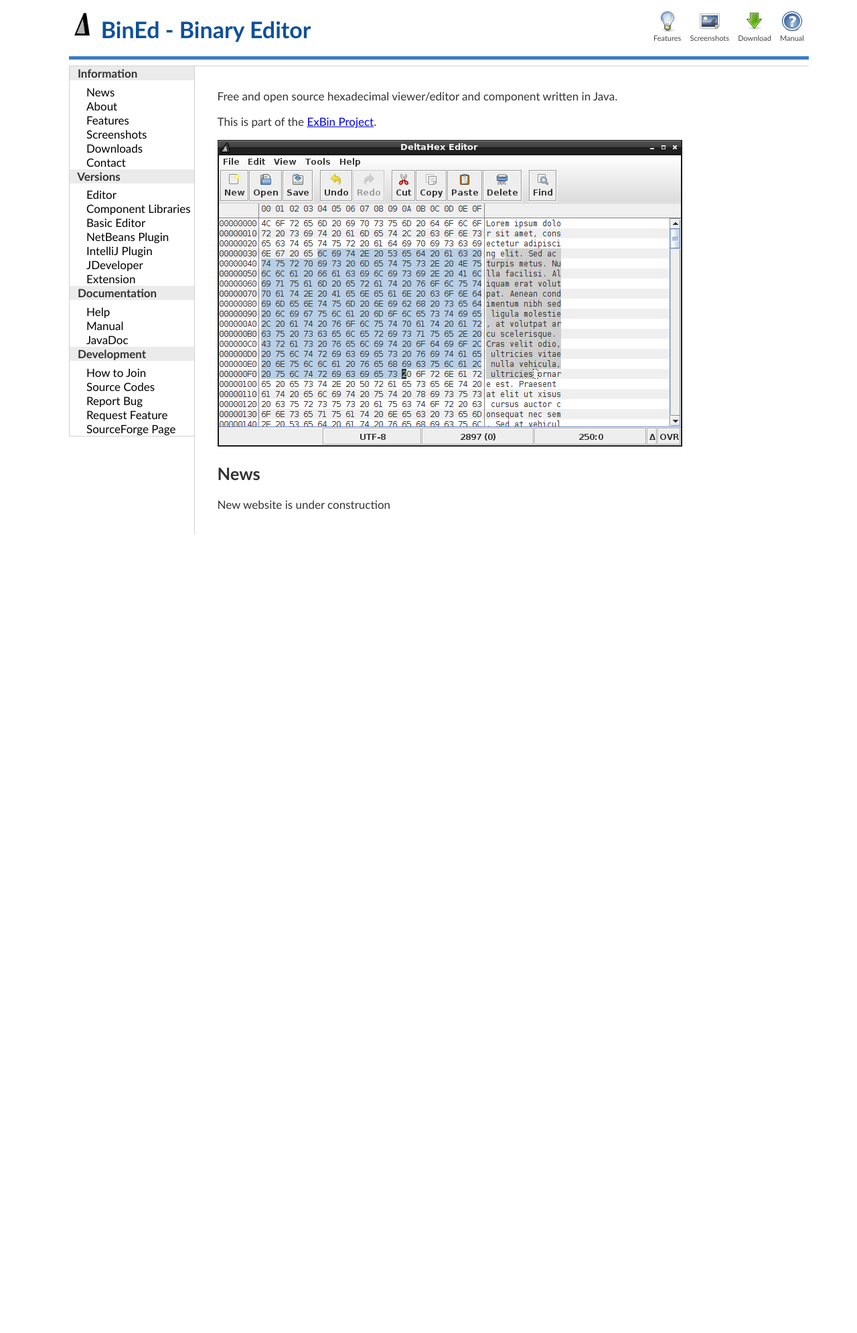
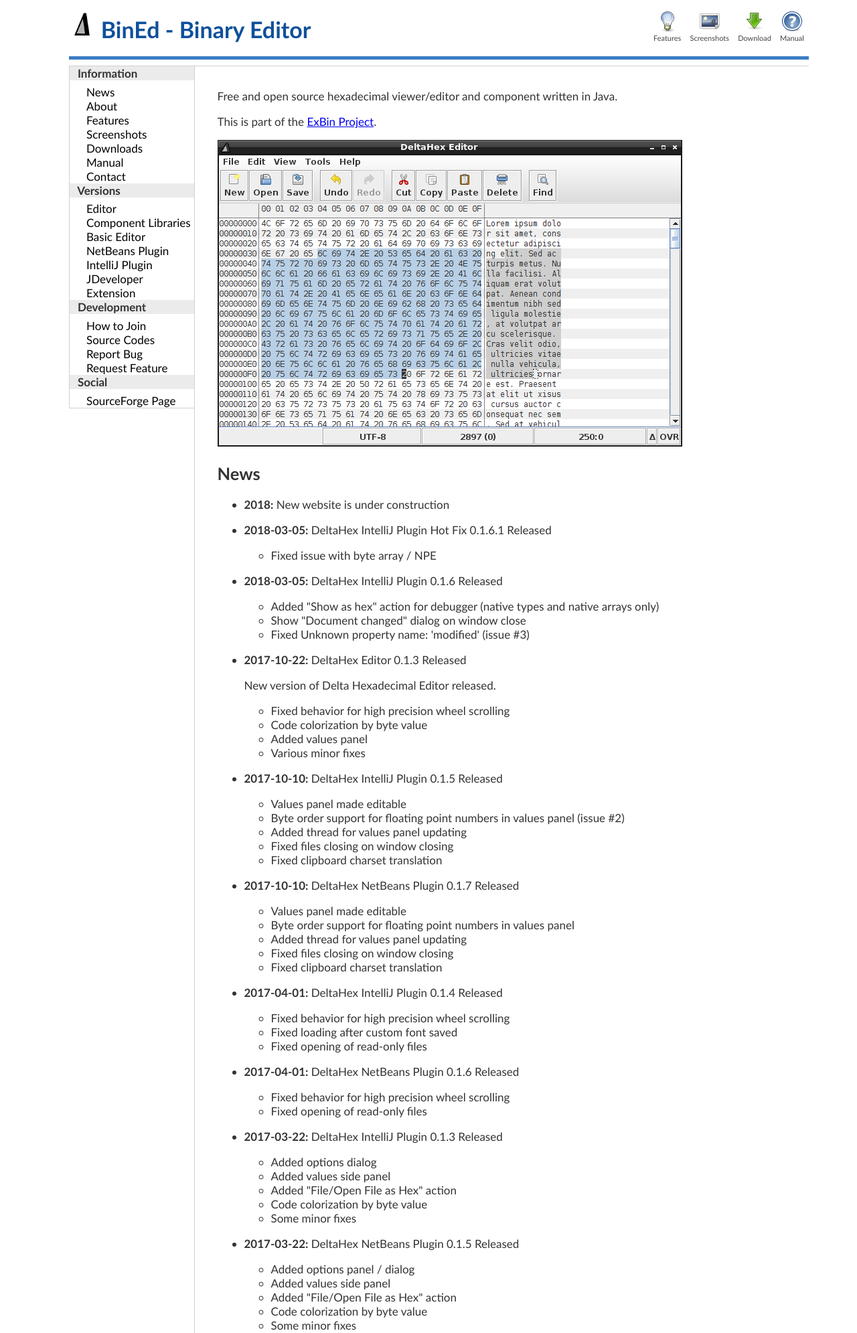
Before and after one commit to exbin/bined-web, a PHP site: page / in a window 1280 px wide. Shown: the top 1991 px of the page at 67% size. Before the commit the page ends 798 px from the top, so only its background shows below. Run offline with PHP 8.4, Linux system fonts and the light colour scheme; data that the repository does not hold is empty.

Commit message:
Filled news items

```diff
--- a/editor/index.php
+++ b/editor/index.php
@@ -1,5 +1,6 @@
-<?php global $prefix;
+<?php global $prefix, $submenu_editor;
 $prefix = '..';
+$submenu_editor = '<ul><li><a href="?help">Help</a></li></ul>';
 include('../header.php');
 $query = getenv('QUERY_STRING');
 if (empty($query)) {
--- a/header.php
+++ b/header.php
@@ -30,24 +30,18 @@ if (!empty($prefix)) {
   <li><a href="<?php echo $rootPrefix; ?>?features">Features</a></li>
   <li><a href="<?php echo $rootPrefix; ?>?screenshots">Screenshots</a></li>
   <li><a href="<?php echo $rootPrefix; ?>?downloads">Downloads</a></li>
+  <li><a href="<?php echo $rootPrefix; ?>?manual">Manual</a></li>
   <li><a href="<?php echo $rootPrefix; ?>?contact">Contact</a></li>
 </ul>
 
 <h4>&nbsp;&nbsp;&nbsp;Versions</h4>
 <ul>
-  <li><a href="<?php echo $parentPrefix; ?>editor">Editor</a></li>
-  <li><a href="<?php echo $parentPrefix; ?>library">Component Libraries</a></li>
-  <li><a href="<?php echo $parentPrefix; ?>basic-editor">Basic Editor</a></li>
-  <li><a href="<?php echo $parentPrefix; ?>netbeans-plugin">NetBeans Plugin</a></li>
-  <li><a href="<?php echo $parentPrefix; ?>intellij-plugin">IntelliJ Plugin</a></li>
-  <li><a href="<?php echo $parentPrefix; ?>jdeveloper-extension">JDeveloper Extension</a></li>
-</ul>
-
-<h4>&nbsp;&nbsp;&nbsp;Documentation</h4>
-<ul>
-  <li><a href="<?php echo $rootPrefix; ?>?help">Help</a></li>
-  <li><a href="<?php echo $rootPrefix; ?>?manual">Manual</a></li>
-  <li><a href="<?php echo $parentPrefix; ?>javadoc">JavaDoc</a></li>
+  <li><a href="<?php echo $parentPrefix; ?>editor">Editor</a><?php echo $submenu_editor; ?></li>
+  <li><a href="<?php echo $parentPrefix; ?>library">Component Libraries</a><?php echo $submenu_library; ?></li>
+  <li><a href="<?php echo $parentPrefix; ?>basic-editor">Basic Editor</a><?php echo $submenu_basiceditor; ?></li>
+  <li><a href="<?php echo $parentPrefix; ?>netbeans-plugin">NetBeans Plugin</a><?php echo $submenu_netbeansplugin; ?></li>
+  <li><a href="<?php echo $parentPrefix; ?>intellij-plugin">IntelliJ Plugin</a><?php echo $submenu_intellijplugin; ?></li>
+  <li><a href="<?php echo $parentPrefix; ?>jdeveloper-extension">JDeveloper Extension</a><?php echo $submenu_jdeveloperextension; ?></li>
 </ul>
 
 <h4>&nbsp;&nbsp;&nbsp;Development</h4>
@@ -56,6 +50,10 @@ if (!empty($prefix)) {
   <li><a href="?source-codes">Source Codes</a></li>
   <li><a href="?report-bug">Report Bug</a></li>
   <li><a href="?request-feature">Request Feature</a></li>
+</ul>
+
+<h4>&nbsp;&nbsp;&nbsp;Social</h4>
+<ul>
   <li><a href="https://sourceforge.net/projects/deltahex/">SourceForge Page</a></li>
 </ul>
 </div>
--- a/pages/news.php
+++ b/pages/news.php
@@ -4,8 +4,141 @@
 <p><img src="images/editor_screenshot.png" alt="Editor screenshot" title="Editor screenshot"/></p>
 
 <a name="news"><h2>News</h2></a>
-<p>New website is under construction</p>
+<ul><li><strong>2018:</strong> New website is under construction<p></p></li>
 
+<li><strong>2018-03-05:</strong> DeltaHex IntelliJ Plugin Hot Fix 0.1.6.1 Released<p>
+<ul><li>Fixed issue with byte array / NPE</li>
+</ul></p></li>
+
+<li><strong>2018-03-05:</strong> DeltaHex IntelliJ Plugin 0.1.6 Released<p>
+<ul><li>Added "Show as hex" action for debugger (native types and native arrays only)</li>
+<li>Show "Document changed" dialog on window close</li>
+<li>Fixed Unknown property name: 'modified' (issue #3)</li>
+</ul></p></li>
+
+<li><strong>2017-10-22:</strong> DeltaHex Editor 0.1.3 Released<p>
+New version of Delta Hexadecimal Editor released.
+<ul><li>Fixed behavior for high precision wheel scrolling</li>
+<li>Code colorization by byte value</li>
+<li>Added values panel</li>
+<li>Various minor fixes</li>
+</ul></p></li>
+
+<li><strong>2017-10-10:</strong> DeltaHex IntelliJ Plugin 0.1.5 Released<p>
+<ul><li>Values panel made editable</li>
+<li>Byte order support for floating point numbers in values panel (issue #2)</li>
+<li>Added thread for values panel updating</li>
+<li>Fixed files closing on window closing</li>
+<li>Fixed clipboard charset translation</li>
+</ul></p></li>
+
+<li><strong>2017-10-10:</strong> DeltaHex NetBeans Plugin 0.1.7 Released<p>
+<ul><li>Values panel made editable</li>
+<li>Byte order support for floating point numbers in values panel</li>
+<li>Added thread for values panel updating</li>
+<li>Fixed files closing on window closing</li>
+<li>Fixed clipboard charset translation</li>
+</ul></p></li>
+
+<li><strong>2017-04-01:</strong> DeltaHex IntelliJ Plugin 0.1.4 Released<p>
+<ul><li>Fixed behavior for high precision wheel scrolling</li>
+<li>Fixed loading after custom font saved</li>
+<li>Fixed opening of read-only files</li>
+</ul></p></li>
+
+<li><strong>2017-04-01:</strong> DeltaHex NetBeans Plugin 0.1.6 Released<p>
+<ul><li>Fixed behavior for high precision wheel scrolling</li>
+<li>Fixed opening of read-only files</li>
+</ul></p></li>
+
+<li><strong>2017-03-22:</strong> DeltaHex IntelliJ Plugin 0.1.3 Released<p>
+<ul><li>Added options dialog</li>
+<li>Added values side panel</li>
+<li>Added "File/Open File as Hex" action</li>
+<li>Code colorization by byte value</li>
+<li>Some minor fixes</li>
+</ul></p></li>
+
+<li><strong>2017-03-22:</strong> DeltaHex NetBeans Plugin 0.1.5 Released<p>
+<ul><li>Added options panel / dialog</li>
+<li>Added values side panel</li>
+<li>Added "File/Open File as Hex" action</li>
+<li>Code colorization by byte value</li>
+<li>Some minor fixes</li>
+</ul></p></li>
+
+<li><strong>2017-02-04:</strong> DeltaHex IntelliJ Plugin 0.1.2 Released<p>
+<ul><li>Fixed issue in Android Studio 2.2.3 (issue #1)</li>
+<li>Fixed issue with saving in delta mode</li>
+</ul></p></li>
+
+<li><strong>2017-01-11:</strong> DeltaHex IntelliJ Plugin 0.1.1 Released<p>
+<ul><li>Fixed issue on Android Studio</li>
+<li>Added status panel</li>
+<li>Added go-to position dialog</li>
+<li>Added crude search panel</li>
+<li>Adding charset now support basic filtering</li>
+<li>Enabled delta mode, switchable to memory mode</li>
+<li>Most settings are now persistent</li>
+</ul></p></li>
+
+<li><strong>2017-01-08:</strong> DeltaHex NetBeans Plugin 0.1.4 Released<p>
+<ul><li>Fixed charset for clipboard copy/paste</li>
+<li>Added status panel</li>
+<li>Added go-to position dialog</li>
+<li>Added crude search panel</li>
+<li>Adding charset now support basic filtering</li>
+<li>Enabled delta mode, switchable to memory mode</li>
+<li>Most settings are now persistent</li>
+</ul></p></li>
+
+<li><strong>2017-01-07:</strong> DeltaHex Editor 0.1.2 Released<p>
+New version of Delta Hexadecimal Editor released.
+<ul><li>Fixed charset for clipboard copy/paste</li>
+<li>Modified status panel to show relative size</li>
+<li>Adding charset now support basic filtering</li>
+<li>Enabled delta mode, switchable to memory mode</li>
+<li>Options panels now have Save button</li>
+</ul></p></li>
+
+<li><strong>2016-12-13:</strong> DeltaHex IntelliJ Plugin 0.1.0 Released<p></p></li>
+
+<li><strong>2016-12-05:</strong> DeltaHex Editor 0.1.1 Released<p>
+New version of Delta Hexadecimal Editor released.
+<ul><li>Added main window position saving</li>
+<li>Fixed charset for clipboard copy/paste</li>
+<li>Fixed issue with Preferences on Windows Vista and newer</li>
+<li>Fixed issue with window headers for dark themes</li>
+<li>Added windows executable and NSIS installer</li>
+<li>Full cursor shape and cursor blinking</li>
+<li>Support for horizontal position offset</li>
+<li>Added copy as code and paste from code</li>
+<li>Fixed clipboard related IllegalStateException issue</li>
+</ul></p></li>
+
+<li><strong>2016-10-05:</strong> DeltaHex NetBeans Plugin 0.1.3 Released<p>
+<ul><li>Full cursor shape and cursor blinking</li>
+<li>Support for horizontal position offset</li>
+<li>Fixed NPE on Windows 7 (Bug 267973)</li>
+</ul></p></li>
+
+<li><strong>2016-07-23:</strong> DeltaHex NetBeans Plugin 0.1.2 Released<p>
+<ul><li>Added copy as code and paste from code</li>
+<li>Fixed opening of .shadow files</li>
+<li>Fixed clipboard related IllegalStateException issue</li>
+<li>Improved plugin description2016-07-23
+</ul></p></li>
+
+<li><strong>2016-07-20:</strong> DeltaHex Editor 0.1.0 Released<p></p></li>
+
+<li><strong>2016-06-25:</strong> DeltaHex NetBeans Plugin 0.1.1 Released<p>
+<ul><li>Added binary, decimal and octal mode</li>
+<li>Partially fixed "Open as Hex" menu item position</li>
+<li>Slightly improved rendering performance</li>
+</ul></p></li>
+
+<li><strong>2016-06-08:</strong> DeltaHex NetBeans Plugin 0.1.0 Released<p></p></li>
+</ul>
 </div>
 </body>
 </html>
```
